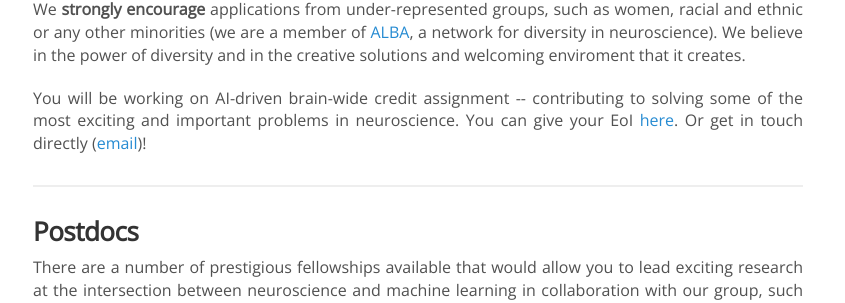
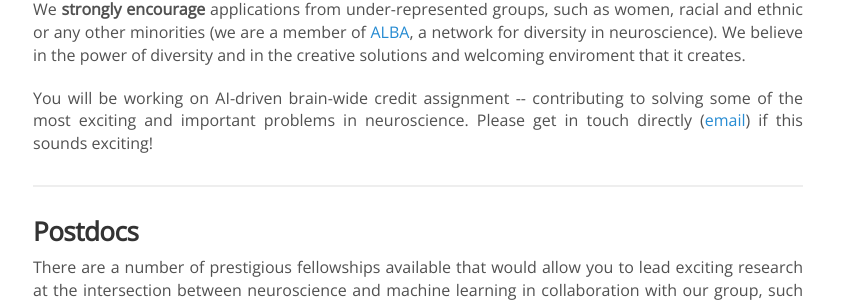
Before and after one commit to neuralml/neuralml.github.io, a Jekyll site: the page built from joinus.md, in a window 1280 px wide and 900 px high, scrolled down 324 px. Shown: the part 173-476 px from the top of the window, without its empty margins (222-1067 px from the left). Built offline with Jekyll 4.4.1, drawn with Linux system fonts in a browser that asks for light colours; nearby versions of some CDN libraries.

Commit message:
Update joinus.md

```diff
--- a/joinus.md
+++ b/joinus.md
@@ -12,7 +12,7 @@ permalink: /joinus/
 <header class="masthead text-justify" style="font-size:120%">
 <p>We <b> strongly encourage</b> applications from under-represented groups, such as women, racial and ethnic or any other minorities (we are a member of <a href="https://www.alba.network" target="_blank">ALBA</a>, a network for diversity in neuroscience). We believe in the power of diversity and in the creative solutions and welcoming enviroment that it creates. </p>
 
-<p> You will be working on AI-driven brain-wide credit assignment -- contributing to solving some of the most exciting and important problems in neuroscience. You can give your EoI <a href="https://forms.gle/mFbQ29kjhnwBBH3B6">here</a>. Or get in touch directly (<a href="mailto:PIfirstname.costa@dpag.ox.ac.uk">email</a>)!</p>
+<p> You will be working on AI-driven brain-wide credit assignment -- contributing to solving some of the most exciting and important problems in neuroscience. Please get in touch directly (<a href="mailto:PIfirstname.costa@dpag.ox.ac.uk">email</a>) if this sounds exciting!</p>
 
 </header>
 
```
